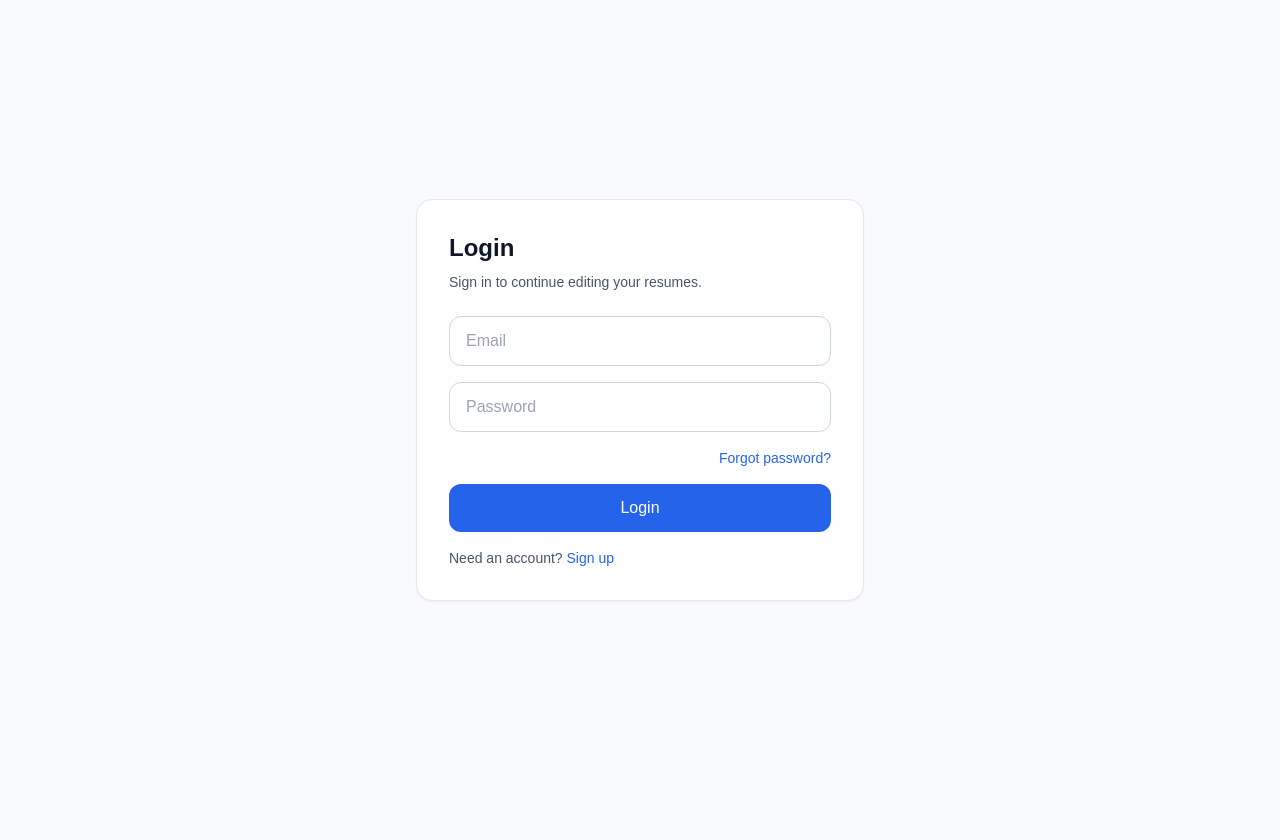
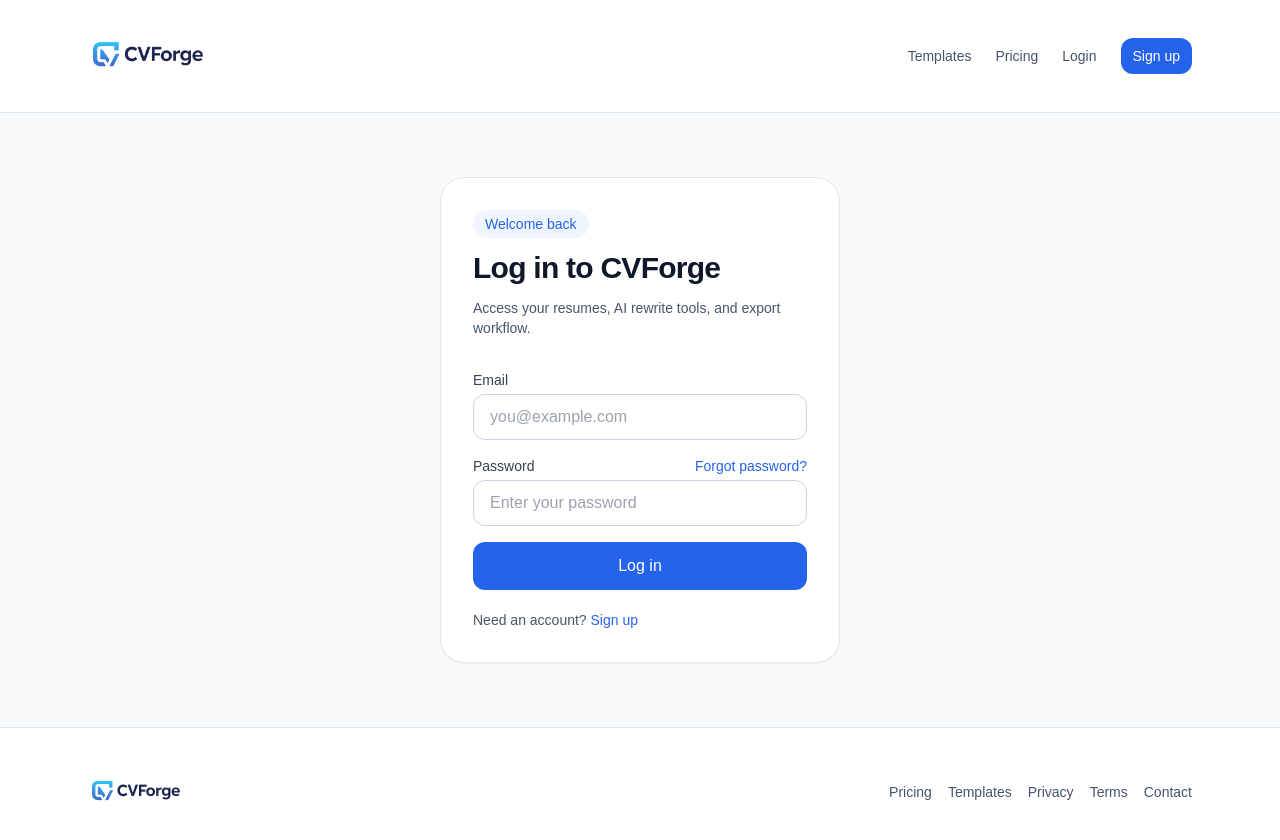
Before and after one commit to kalex-313/resume-mvp, a Next.js app: page /auth/login in a window 1280 px wide. Shown: the top 840 px of the page. Before the commit the page ends 800 px from the top, so only its background shows below. Built offline with nearby package versions, Linux system fonts and the light colour scheme; no server answers.

Commit message:
Fix a conversion and layout

```diff
--- /dev/null
+++ b/src/app/auth/login/login-form.tsx
@@ -0,0 +1,106 @@
+"use client";
+
+import { useState } from "react";
+import Link from "next/link";
+import { useRouter } from "next/navigation";
+import { createClient } from "@/lib/supabase/client";
+
+export default function LoginForm() {
+  const router = useRouter();
+  const supabase = createClient();
+
+  const [email, setEmail] = useState("");
+  const [password, setPassword] = useState("");
+  const [loading, setLoading] = useState(false);
+  const [error, setError] = useState<string | null>(null);
+
+  async function handleSubmit(event: React.FormEvent<HTMLFormElement>) {
+    event.preventDefault();
+    setLoading(true);
+    setError(null);
+
+    const { error } = await supabase.auth.signInWithPassword({
+      email,
+      password,
+    });
+
+    if (error) {
+      setError(error.message || "Could not log in.");
+      setLoading(false);
+      return;
+    }
+
+    router.push("/dashboard");
+    router.refresh();
+  }
+
+  return (
+    <div className="rounded-3xl border border-slate-200 bg-white p-8 shadow-sm">
+      <p className="mb-3 inline-flex rounded-full bg-brand-50 px-3 py-1 text-sm font-medium text-brand-600">
+        Welcome back
+      </p>
+      <h1 className="text-3xl font-bold tracking-tight text-slate-900">
+        Log in to CVForge
+      </h1>
+      <p className="mt-3 text-sm text-slate-600">
+        Access your resumes, AI rewrite tools, and export workflow.
+      </p>
+
+      <form onSubmit={handleSubmit} className="mt-8 space-y-4">
+        <div>
+          <label className="mb-1 block text-sm font-medium text-slate-700">
+            Email
+          </label>
+          <input
+            type="email"
+            className="w-full rounded-xl border border-slate-300 px-4 py-2.5"
+            value={email}
+            onChange={(e) => setEmail(e.target.value)}
+            placeholder="you@example.com"
+            required
+          />
+        </div>
+
+        <div>
+          <div className="mb-1 flex items-center justify-between gap-3">
+            <label className="block text-sm font-medium text-slate-700">
+              Password
+            </label>
+            <Link href="/auth/forgot-password" className="text-sm font-medium text-brand-600">
+              Forgot password?
+            </Link>
+          </div>
+          <input
+            type="password"
+            className="w-full rounded-xl border border-slate-300 px-4 py-2.5"
+            value={password}
+            onChange={(e) => setPassword(e.target.value)}
+            placeholder="Enter your password"
+            required
+          />
+        </div>
+
+        {error ? (
+          <div className="rounded-xl border border-red-200 bg-red-50 px-4 py-3 text-sm text-red-800">
+            {error}
+          </div>
+        ) : null}
+
+        <button
+          type="submit"
+          disabled={loading}
+          className="w-full rounded-xl bg-brand-600 px-4 py-3 font-medium text-white disabled:opacity-50"
+        >
+          {loading ? "Logging in..." : "Log in"}
+        </button>
+      </form>
+
+      <p className="mt-5 text-sm text-slate-600">
+        Need an account?{" "}
+        <Link href="/auth/signup" className="font-medium text-brand-600">
+          Sign up
+        </Link>
+      </p>
+    </div>
+  );
+}
--- a/src/app/auth/login/page.tsx
+++ b/src/app/auth/login/page.tsx
@@ -1,50 +1,15 @@
-"use client";
-
-import { useState } from "react";
-import { useRouter } from "next/navigation";
-import Link from "next/link";
-import { createClient } from "@/lib/supabase/client";
+import { SiteHeader } from "@/components/layout/site-header";
+import { SiteFooter } from "@/components/layout/site-footer";
+import LoginForm from "./login-form";
 
 export default function LoginPage() {
-  const router = useRouter();
-  const [email, setEmail] = useState("");
-  const [password, setPassword] = useState("");
-  const [loading, setLoading] = useState(false);
-
-  async function handleLogin(e: React.FormEvent) {
-    e.preventDefault();
-    setLoading(true);
-    try {
-      const supabase = createClient();
-      const { error } = await supabase.auth.signInWithPassword({ email, password });
-      if (error) {
-        alert(error.message);
-        return;
-      }
-      router.push("/dashboard");
-      router.refresh();
-    } finally {
-      setLoading(false);
-    }
-  }
-
   return (
-    <main className="flex min-h-screen items-center justify-center px-6">
-      <form onSubmit={handleLogin} className="w-full max-w-md rounded-2xl border border-slate-200 bg-white p-8 shadow-sm">
-        <h1 className="text-2xl font-semibold text-slate-900">Login</h1>
-        <p className="mt-2 text-sm text-slate-600">Sign in to continue editing your resumes.</p>
-        <div className="mt-6 space-y-4">
-          <input className="w-full rounded-xl border border-slate-300 px-4 py-3" placeholder="Email" type="email" value={email} onChange={(e) => setEmail(e.target.value)} />
-          <input className="w-full rounded-xl border border-slate-300 px-4 py-3" placeholder="Password" type="password" value={password} onChange={(e) => setPassword(e.target.value)} />
-          <div className="flex justify-end">
-            <Link href="/auth/forgot-password" className="text-sm text-brand-600">
-              Forgot password?
-            </Link>
-          </div>
-          <button disabled={loading} className="w-full rounded-xl bg-brand-600 px-4 py-3 font-medium text-white disabled:opacity-50">{loading ? "Logging in..." : "Login"}</button>
-        </div>
-        <p className="mt-4 text-sm text-slate-600">Need an account? <Link href="/auth/signup" className="text-brand-600">Sign up</Link></p>
-      </form>
-    </main>
+    <div className="min-h-screen bg-slate-50">
+      <SiteHeader />
+      <main className="mx-auto max-w-md px-6 py-16">
+        <LoginForm />
+      </main>
+      <SiteFooter />
+    </div>
   );
 }
--- a/src/app/pricing/page.tsx
+++ b/src/app/pricing/page.tsx
@@ -1,3 +1,4 @@
+import Link from "next/link";
 import { SiteHeader } from "@/components/layout/site-header";
 import { SiteFooter } from "@/components/layout/site-footer";
 import { createClient } from "@/lib/supabase/server";
@@ -15,6 +16,9 @@ type ProfileStatus = {
   current_period_end: string | null;
   subscription_status: string | null;
 };
+
+const PRO_PRICE_LABEL = "$9";
+const PRO_PRICE_PERIOD = "/month";
 
 function formatDate(dateString: string | null) {
   if (!dateString) return "";
@@ -93,7 +97,10 @@ export default async function PricingPage({ searchParams }: Props) {
           <div className="rounded-3xl border border-slate-200 bg-white p-8 shadow-sm">
             <div className="mb-6">
               <p className="text-sm font-medium text-slate-500">Free</p>
-              <h2 className="mt-2 text-3xl font-bold text-slate-900">$0</h2>
+              <div className="mt-2 flex items-end gap-1">
+                <h2 className="text-3xl font-bold text-slate-900">$0</h2>
+                <span className="pb-1 text-sm text-slate-500">/month</span>
+              </div>
               <p className="mt-2 text-sm text-slate-600">
                 Try the basics before upgrading.
               </p>
@@ -117,9 +124,13 @@ export default async function PricingPage({ searchParams }: Props) {
             <div className="mb-6 flex items-start justify-between gap-3">
               <div>
                 <p className="text-sm font-medium text-brand-600">Pro</p>
-                <h2 className="mt-2 text-3xl font-bold text-slate-900">
+                <div className="mt-2 flex items-end gap-1">
+                  <h2 className="text-3xl font-bold text-slate-900">{PRO_PRICE_LABEL}</h2>
+                  <span className="pb-1 text-sm text-slate-500">{PRO_PRICE_PERIOD}</span>
+                </div>
+                <p className="mt-2 text-sm font-semibold text-slate-900">
                   Get hired faster with stronger resumes
-                </h2>
+                </p>
                 <p className="mt-2 text-sm text-slate-600">
                   Unlock better presentation, faster editing, and cleaner export flow.
                 </p>
@@ -152,6 +163,17 @@ export default async function PricingPage({ searchParams }: Props) {
                 <p>Unlock Pro when you want unlimited rewrite power and polished export-ready resumes.</p>
               )}
             </div>
+
+            {!user ? (
+              <div className="mt-6">
+                <Link
+                  href="/upgrade"
+                  className="inline-flex w-full items-center justify-center rounded-xl bg-brand-600 px-4 py-3 text-sm font-medium text-white hover:opacity-95"
+                >
+                  Start My Pro Plan
+                </Link>
+              </div>
+            ) : null}
           </div>
         </div>
       </main>
```
Also changed, not shown: README_FIX_A.txt (added).
